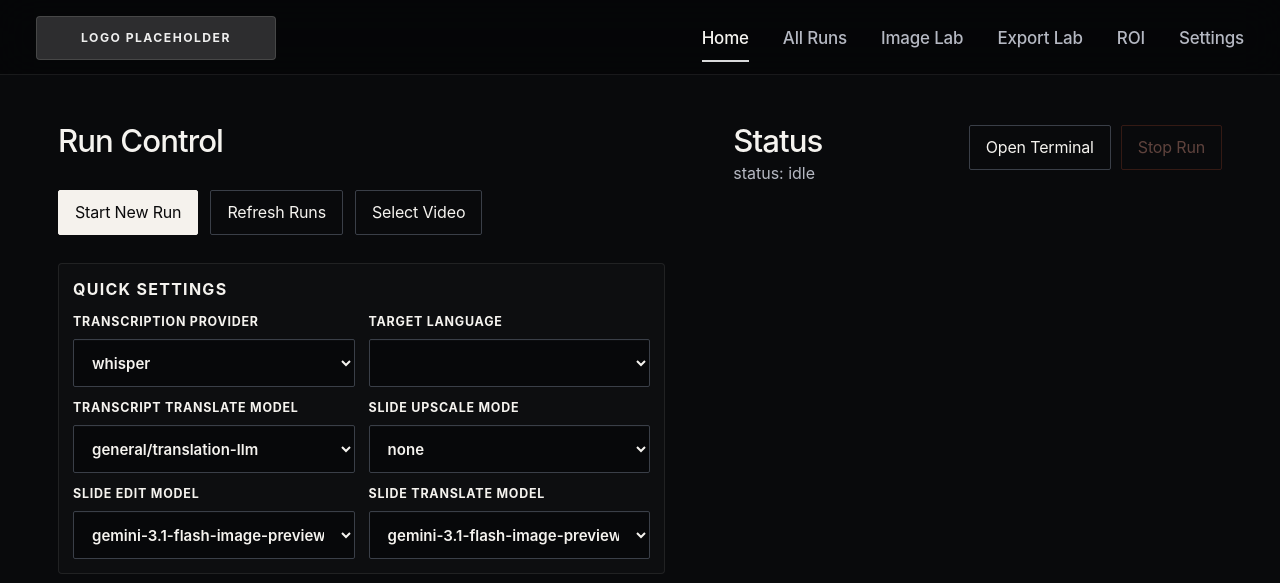
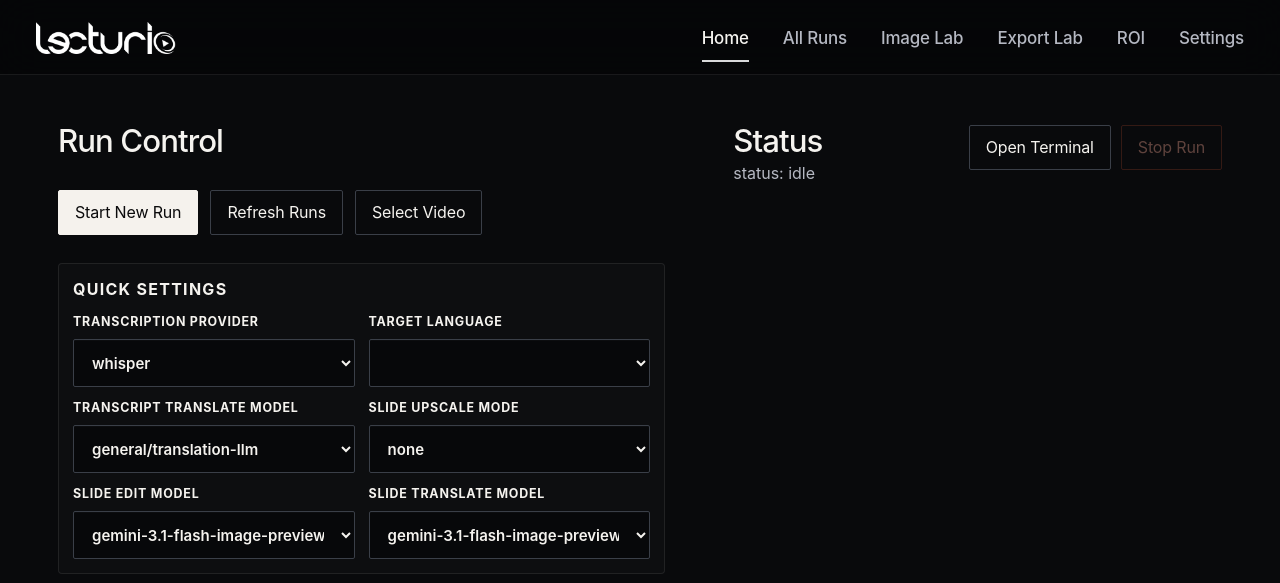
Before and after one commit to henr-lecturio/slide-lang-transformation, a website with bundled scripts: page web/index.html in a window 1280 px wide. Shown: the top 583 px of the page. Built offline with nearby package versions, Linux system fonts and the light colour scheme; files whose address does not match are found by name.

Commit message:
lecturio logo

```diff
--- a/web/css/layout.css
+++ b/web/css/layout.css
@@ -38,22 +38,20 @@ main {
   min-width: 0;
 }
 
-.topbar-logo-placeholder {
+.topbar-logo {
   display: inline-flex;
   align-items: center;
-  justify-content: center;
+  justify-content: flex-start;
   flex: 0 0 auto;
   min-width: 240px;
   min-height: 44px;
-  padding: 0 16px;
-  border: 1px solid rgba(255, 255, 255, 0.12);
-  border-radius: var(--radius-sm);
-  color: rgba(255, 255, 255, 0.92);
-  font-size: 0.76rem;
-  font-weight: 700;
-  letter-spacing: 0.12em;
-  text-transform: uppercase;
-  background: rgba(255, 255, 255, 0.16);
+}
+
+.topbar-logo img {
+  display: block;
+  width: auto;
+  height: 32px;
+  max-width: 100%;
 }
 
 .tab-btn {
--- a/web/css/responsive.css
+++ b/web/css/responsive.css
@@ -51,7 +51,7 @@
     align-self: flex-start;
   }
 
-  .topbar-logo-placeholder {
+  .topbar-logo {
     align-self: flex-start;
   }
 
--- a/web/index.html
+++ b/web/index.html
@@ -18,7 +18,9 @@
   <body>
     <header class="topbar">
       <div class="topnav-row">
-        <div class="topbar-logo-placeholder" aria-hidden="true">LOGO PLACEHOLDER</div>
+        <div class="topbar-logo" aria-label="Lecturio">
+          <img src="/lecturio_logo_white_transparent.png" alt="Lecturio" />
+        </div>
         <div class="topnav-main">
           <nav class="topnav" aria-label="Primary">
             <button id="tab-home" class="tab-btn active" data-tab="home" type="button">Home</button>
```
Also changed, not shown: web/lecturio_logo_white_transparent.png (added), 1 other file.
